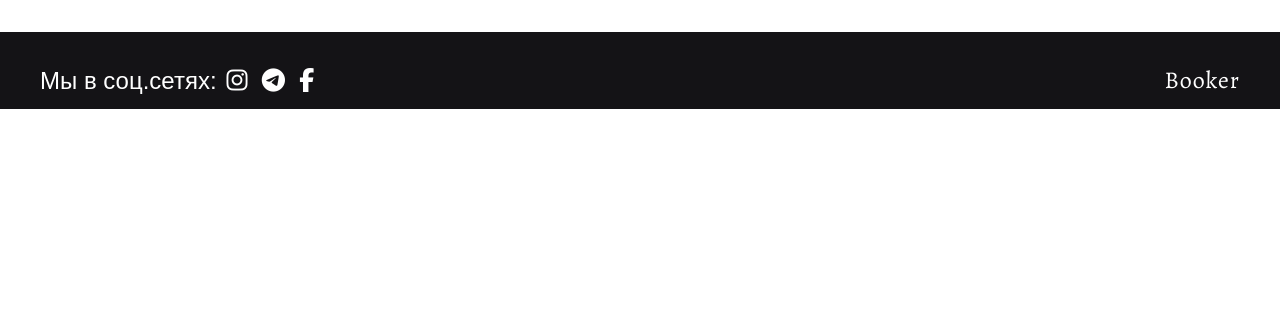
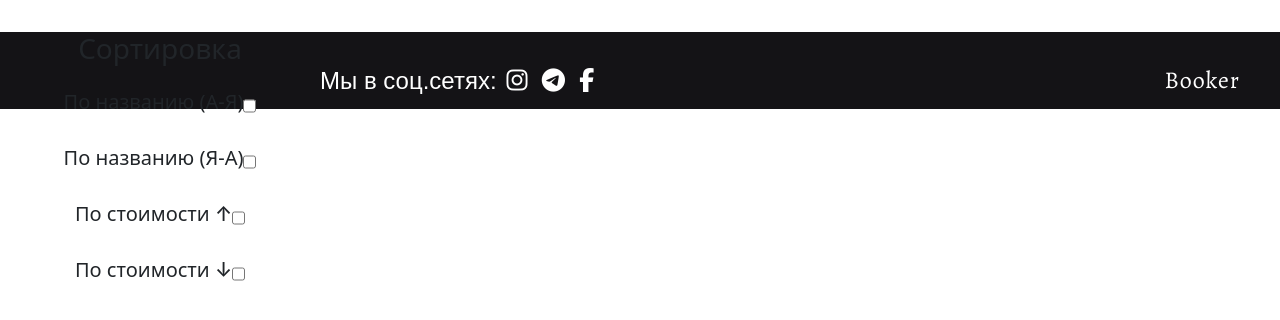
Before and after one commit to ardad14/summer-nix-site, a PHP site: template App/View/Templates/catalog.php in a window 1280 px wide. Shown: the part 56-376 px from the top of the page. Run offline with PHP 8.4, Linux system fonts and the light colour scheme; the template is opened without the code that fills it, so the values that code supplies are empty; some libraries are stand-ins or nearby versions; some web fonts are replaced.

Commit message:
Edit catalog to render data from js

```diff
--- a/App/View/Templates/catalog.php
+++ b/App/View/Templates/catalog.php
@@ -1,28 +1,38 @@
 <main>
     <div class="album py-6 text-dark mt-5">
+        <aside class="col-md-3 text-center aside" style="float: left">
+            <h3>Сортировка</h3>
+            <label class="d-flex flex-md-row justify-content-center mt-4" for="">
+                <h5>По названию (А-Я)</h5>
+                <input class="ml-1" type="checkbox">
+            </label>
+            <label class="d-flex flex-md-row justify-content-center mt-4" for="">
+                <h5>По названию (Я-А)</h5>
+                <input class="ml-1" type="checkbox">
+            </label>
+            <label class="d-flex flex-md-row justify-content-center mt-4" for="">
+                <h5>По стоимости ↑</h5>
+                <input class="ml-1" type="checkbox">
+            </label>
+            <label class="d-flex flex-md-row justify-content-center mt-4" for="">
+                <h5>По стоимости ↓</h5>
+                <input class="ml-1" type="checkbox">
+            </label>
+
+        </aside>
+    </div>
         <div class="container1">
-            <div class="row row-cols-1 row-cols-sm-2 row-cols-md-3 g-3">
-                <?php foreach($vars['books'] as $book): ?>
-                <form action="/product" method="GET">
-                    <div class="col mb-5">
-                        <div class="products__item">
-                            <img class="photo" src="image/<?php echo $book->getImage() ?>" alt="">
-                            <h2><?php echo $book->getAuthor() ?></h2>
-                            <h1><?php echo $book->getTitle() ?></h1>
-                            <button name="slug" type="submit" class="btn btn-dark text-center" value="<?php echo $book->getSlug() ?>">
-                                Купить за <?php echo $book->getPrice() . " грн" ?>
-                            </button>
-                        </div>
+            <div id="container" class="row row-cols-1 row-cols-sm-2 row-cols-md-3 g-3">
 
-                    </div>
-                </form>
-                <?php endforeach; ?>
             </div>
             <div class="pagination">
                 <ul class="list-inline list-group list-group-horizontal">
                     <?php foreach($vars['pagination'] as $item):?>
                         <form action="/catalog" method="GET">
-                            <li class="list-group-item <?php if($vars['currentPage'] == $item) echo "bg-secondary";?>"><button class="<?php if($vars['currentPage'] == $item) echo "bg-secondary text-white"; else echo "bg-white";?>" name="page" type="submit" value="<?php echo $item ?>"><?php echo $item ?></button></li>
+                            <li class="list-group-item <?php if($vars['currentPage'] == $item) echo "bg-secondary";?>">
+                                <button class="<?php if($vars['currentPage'] == $item) echo "bg-secondary text-white"; else echo "bg-white";?>" name="page" type="submit" value="<?php echo $item ?>"><?php echo $item ?>
+                                </button>
+                            </li>
                         </form>`
                     <?php endforeach; ?>
                 </ul>
@@ -30,3 +40,4 @@
         </div>
     </div>
 </main>
+<script src="js/catalog.js"></script>
```
